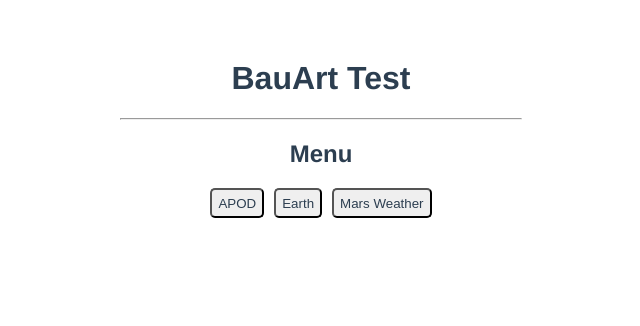
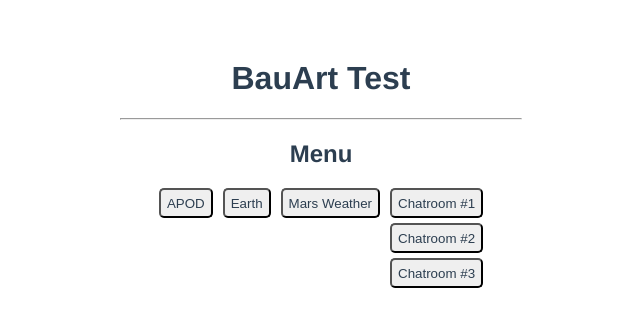
Before and after one commit to ilyabaykalov/bauart-test, a Vue app: page / in a window 1280 px wide. Shown: the top 326 px of the page, without its empty margins (319-959 px from the left). Built offline with nearby package versions, Linux system fonts and the light colour scheme.

Commit message:
чат на комнатах удаление логов

```diff
--- a/package.json
+++ b/package.json
@@ -13,7 +13,8 @@
     "moment": "^2.27.0",
     "vue": "^2.6.11",
     "vue-axios": "^2.1.5",
-    "vue-router": "^3.3.4"
+    "vue-router": "^3.3.4",
+    "socket.io-client": "^2.3.0"
   },
   "devDependencies": {
     "@vue/cli-plugin-babel": "~4.4.0",
--- a/src/components/APOD.vue
+++ b/src/components/APOD.vue
@@ -64,9 +64,6 @@
       sendDataToServer(result) {
         this.axios
             .post('http://localhost:3000/apod', result)
-            .then(res => {
-              console.log(res.data.jsonPath, res.data.imagePath);
-            })
             .catch(err => {
               throw new Error(`Ошибка отправки данных на сервер\n ${ err }`);
             });
--- /dev/null
+++ b/src/components/Chat.vue
@@ -0,0 +1,90 @@
+<template>
+	<div class='chat'>
+		<h2>{{ room }}</h2>
+		<h3>Ваш ник: {{ name }}</h3>
+		<div class='text'>
+			<input ref='text' type='text' placeholder='text message' value='hello world'>
+			<button @click='sendMsg'>send</button>
+		</div>
+		<p v-for='({date, name, text}, i) in messages' :key='i'>
+			{{ date }} ({{ name }}): {{ text }}
+		</p>
+	</div>
+</template>
+
+<script>
+  import client from 'socket.io-client';
+  let io;
+
+  import moment from 'moment';
+
+  export default {
+    name: 'Chat',
+    data() {
+      return {
+        room: `chatroom #${ this.$route.params.chatRoomId }`,
+        name: '',
+        messages: []
+      };
+    },
+    mounted() {
+      io = client.connect('http://localhost:3000');
+
+      while (!this.name) {
+        this.name = prompt('Как Вас зовут?');
+      }
+
+      io.emit('userJoined', {
+        name: this.name,
+        room: this.room
+      });
+
+      io.on('message', (message) => {
+        this.messages.push({
+          name: message.name,
+          date: moment(message.date).utc(true).format('DD.MM.YYYY HH:mm'),
+          text: message.text
+        });
+      });
+    },
+    beforeDestroy() {
+      io.disconnect();
+    },
+    methods: {
+      sendMsg() {
+        const message = {
+          name: this.name,
+          room: this.room,
+          text: this.$refs.text.value
+        };
+        io.emit('message', message);
+      }
+    }
+  };
+</script>
+
+<style lang='scss'>
+	.chat {
+		width: 400px;
+		margin: auto;
+
+		.name {
+			width: 50%;
+		}
+
+		.text {
+			width: 50%;
+			display: flex;
+			margin: 5px auto;
+
+			input {
+				width: 100%;
+				margin-right: 5px;
+			}
+		}
+
+		p {
+			width: 100%
+		}
+	}
+</style>
--- a/src/components/Earth.vue
+++ b/src/components/Earth.vue
@@ -64,9 +64,6 @@
       sendDataToServer(result) {
         this.axios
             .post('http://localhost:3000/earth', result)
-            .then(res => {
-              console.log(res.data.jsonPath);
-            })
             .catch(err => {
               throw new Error(`Ошибка отправки данных на сервер\n ${ err }`);
             });
--- a/src/components/MarsWeather.vue
+++ b/src/components/MarsWeather.vue
@@ -145,9 +145,6 @@
       sendDataToServer(result) {
         this.axios
             .post('http://localhost:3000/mars', { result })
-            .then(res => {
-              console.log(res.data.jsonPath);
-            })
             .catch(err => {
               throw new Error(`Ошибка отправки данных на сервер\n ${ err }`);
             });
--- a/src/router.js
+++ b/src/router.js
@@ -1,6 +1,5 @@
 import Vue from 'vue';
 import Router from 'vue-router';
-import Menu from '@/views/Menu';
 
 Vue.use(Router);
 
@@ -9,7 +8,7 @@ export default new Router({
   routes: [
     {
       path: '/',
-      component: Menu
+      component: () => import('./views/Menu')
     },
     {
       path: '/apod',
@@ -22,6 +21,11 @@ export default new Router({
     {
       path: '/mars',
       component: () => import('./components/MarsWeather')
+    },
+    {
+      path: '/chat/:chatRoomId',
+      name: 'chat',
+      component: () => import('./components/Chat')
     }
   ]
 });
--- a/src/views/Menu.vue
+++ b/src/views/Menu.vue
@@ -1,7 +1,7 @@
 <template>
-	<div class='menu'>
+	<div class='menu' style='margin: auto'>
 		<h2>Menu</h2>
-
+		<div class='buttons'>
 			<button>
 				<router-link to='/apod'>APOD</router-link>
 			</button>
@@ -11,11 +11,37 @@
 			<button>
 				<router-link to='/mars'>Mars Weather</router-link>
 			</button>
+			<div class='chats'>
+				<button>
+					<router-link :to="{ name: 'chat', params: { chatRoomId: 1 }}">Chatroom #1</router-link>
+				</button>
+				<button>
+					<router-link :to="{ name: 'chat', params: { chatRoomId: 2 }}">Chatroom #2</router-link>
+				</button>
+				<button>
+					<router-link :to="{ name: 'chat', params: { chatRoomId: 3 }}">Chatroom #3</router-link>
+				</button>
+			</div>
+		</div>
 	</div>
 </template>
 
 <style lang='scss'>
 	.menu {
+		.buttons {
+			display: flex;
+			justify-content: center;
+		}
+
+		.chats{
+			display: flex;
+			flex-direction: column;
+
+			button{
+				margin-bottom: 5px;
+			}
+		}
+
 		button {
 			height: 30px;
 			width: max-content;
```
Also changed, not shown: 2 other files (tests, documents, lock files or other folders). Lines whose indentation alone changed are shown as unchanged.
